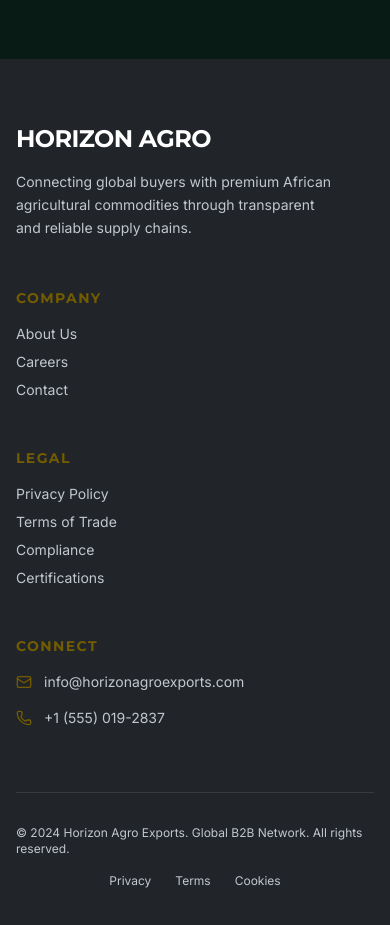
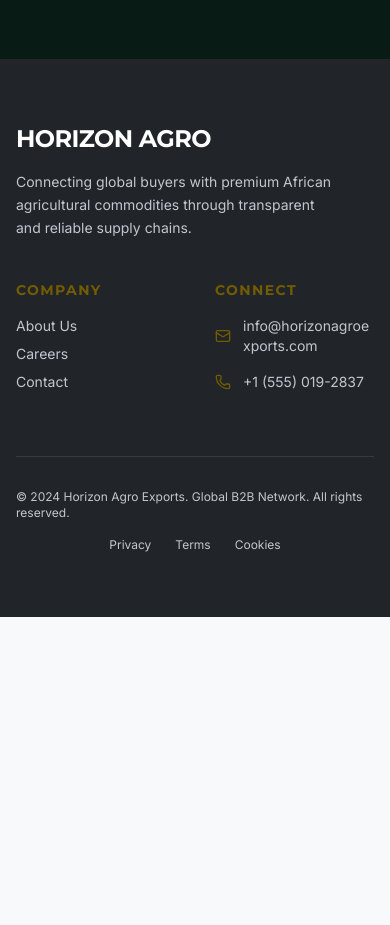
Before and after one commit to Nibras-S/horizon-agro, a React (Vite) app: page / in a window 390 px wide. Shown: the part 9660-10585 px from the top of the page. After the commit the page ends 10277 px from the top, so only its background shows below. Built offline with nearby package versions, Linux system fonts and the light colour scheme.

Commit message:
feat: update Footer layout and styling for improved responsiveness and visual consistency

```diff
--- a/src/App.tsx
+++ b/src/App.tsx
@@ -249,8 +249,8 @@ const Footer = ({ setActivePage }: { setActivePage: (p: string) => void }) => {
   return (
     <footer className="bg-surface-charcoal text-white py-16">
       <div className="max-w-7xl mx-auto px-4 md:px-8">
-        <div className="grid grid-cols-1 md:grid-cols-4 gap-12">
-          <div className="col-span-1 md:col-span-1">
+        <div className="grid grid-cols-2 md:grid-cols-3 gap-10 md:gap-12">
+          <div className="col-span-2 md:col-span-1">
             <div className="font-display text-2xl font-bold mb-4 tracking-tight">HORIZON AGRO</div>
             <p className="text-sm text-outline-variant leading-relaxed max-w-xs">
               Connecting global buyers with premium African agricultural commodities through transparent and reliable supply chains.
@@ -265,23 +265,14 @@ const Footer = ({ setActivePage }: { setActivePage: (p: string) => void }) => {
             </div>
           </div>
           <div className="flex flex-col gap-4">
-            <h4 className="font-display text-sm font-bold text-tertiary uppercase tracking-widest">Legal</h4>
-            <div className="flex flex-col gap-2 text-sm text-outline-variant">
-              <button className="text-left hover:text-white transition-colors">Privacy Policy</button>
-              <button className="text-left hover:text-white transition-colors">Terms of Trade</button>
-              <button className="text-left hover:text-white transition-colors">Compliance</button>
-              <button className="text-left hover:text-white transition-colors">Certifications</button>
-            </div>
-          </div>
-          <div className="flex flex-col gap-4">
             <h4 className="font-display text-sm font-bold text-tertiary uppercase tracking-widest">Connect</h4>
             <div className="flex flex-col gap-4 text-sm text-outline-variant">
               <div className="flex items-center gap-3">
-                <Mail size={16} className="text-tertiary" />
-                <span>info@horizonagroexports.com</span>
+                <Mail size={16} className="text-tertiary shrink-0" />
+                <span className="break-all">info@horizonagroexports.com</span>
               </div>
               <div className="flex items-center gap-3">
-                <Phone size={16} className="text-tertiary" />
+                <Phone size={16} className="text-tertiary shrink-0" />
                 <span>+1 (555) 019-2837</span>
               </div>
             </div>
@@ -381,16 +372,16 @@ const SourcingPage = ({ setActivePage }: { setActivePage: (p: string) => void })
               </div>
             </div>
           </div>
-          <div className="relative rounded-sm overflow-hidden border border-border-gray shadow-md aspect-square lg:aspect-auto h-full min-h-[400px]">
+          <div className="relative rounded-sm overflow-hidden border border-border-gray shadow-md h-[320px] md:h-[400px] lg:h-full lg:min-h-[400px]">
             <img
                src="https://lh3.googleusercontent.com/aida-public/AB6AXuBQBd7-gYulLPKPrwiEoeFtlBMQ6V-QzSzmKSvq7U_hwvgtyITcUvDYHaZN1zf117ukDA8NNpz84VrM-k5jDmQPkt4oYypvEKTIizbDrFaLFp9oLlWLvwvXFk-CuOIBjZzmALarcSUkkH12NKUnWp2Wp7KmVhOQovteGDTfz5qSWF86adKVDy45ptzHja3qhrU18euHqFsJsh7V_tC7AtC1uDqCyTAM4Ov3s-Zwr1Yba8jBUuHLSjzRIH1SBW2RA9mkLKMWuRnxF-c"
                alt="Global Routes"
                className="w-full h-full object-cover opacity-80"
             />
-            <div className="absolute inset-0 flex items-center justify-center p-8">
-               <div className="bg-white/95 backdrop-blur-md p-8 border border-border-gray shadow-xl text-center max-w-sm rounded-sm">
-                  <Globe size={40} className="mx-auto mb-4 text-trade-blue" />
-                  <h3 className="font-display text-2xl font-bold text-deep-forest mb-2 uppercase tracking-tight">Global Reach</h3>
+            <div className="absolute inset-0 flex items-center justify-center p-4 md:p-8">
+               <div className="bg-white/95 backdrop-blur-md p-6 md:p-8 border border-border-gray shadow-xl text-center max-w-xs md:max-w-sm rounded-sm">
+                  <Globe size={36} className="mx-auto mb-3 md:mb-4 text-trade-blue" />
+                  <h3 className="font-display text-xl md:text-2xl font-bold text-deep-forest mb-2 uppercase tracking-tight">Global Reach</h3>
                   <p className="text-sm text-on-surface-variant leading-relaxed">
                     Exporting to major processing hubs in India, Vietnam, and the UAE with real-time logistical tracking.
                   </p>
```
